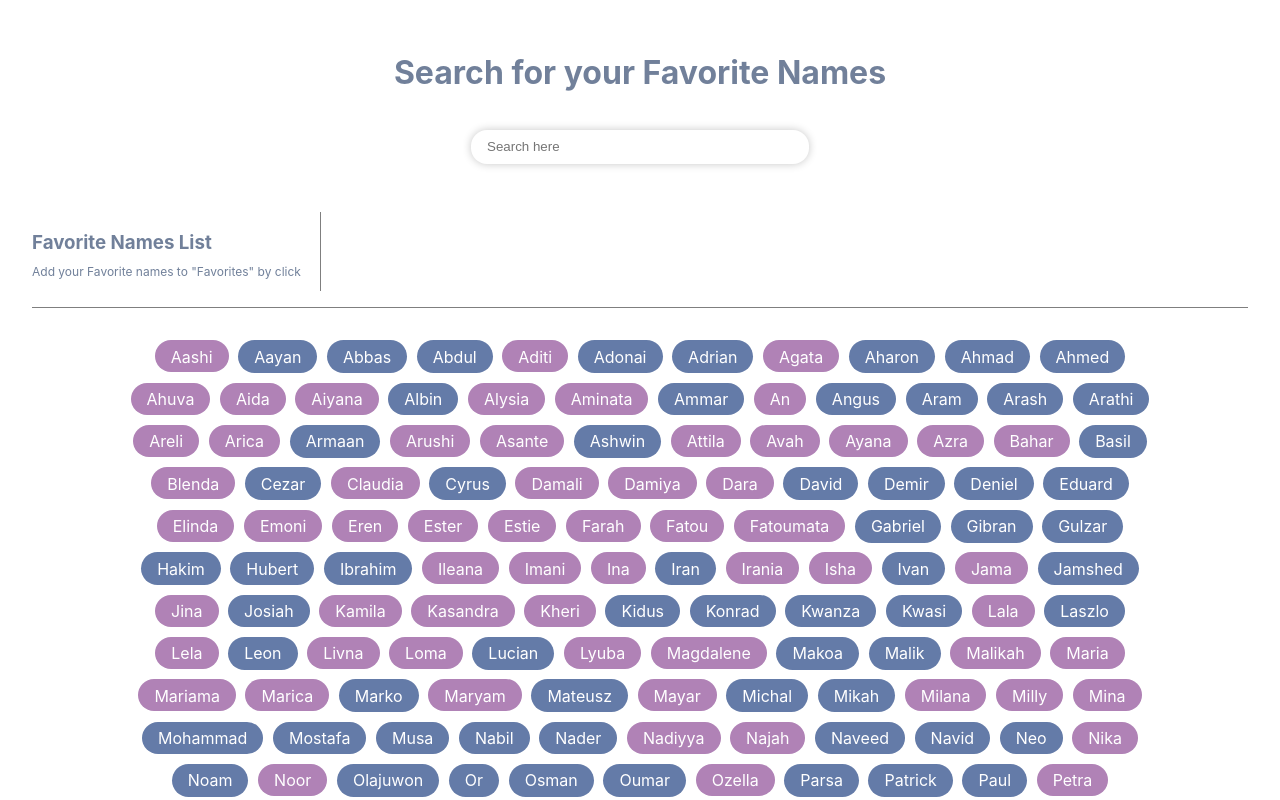
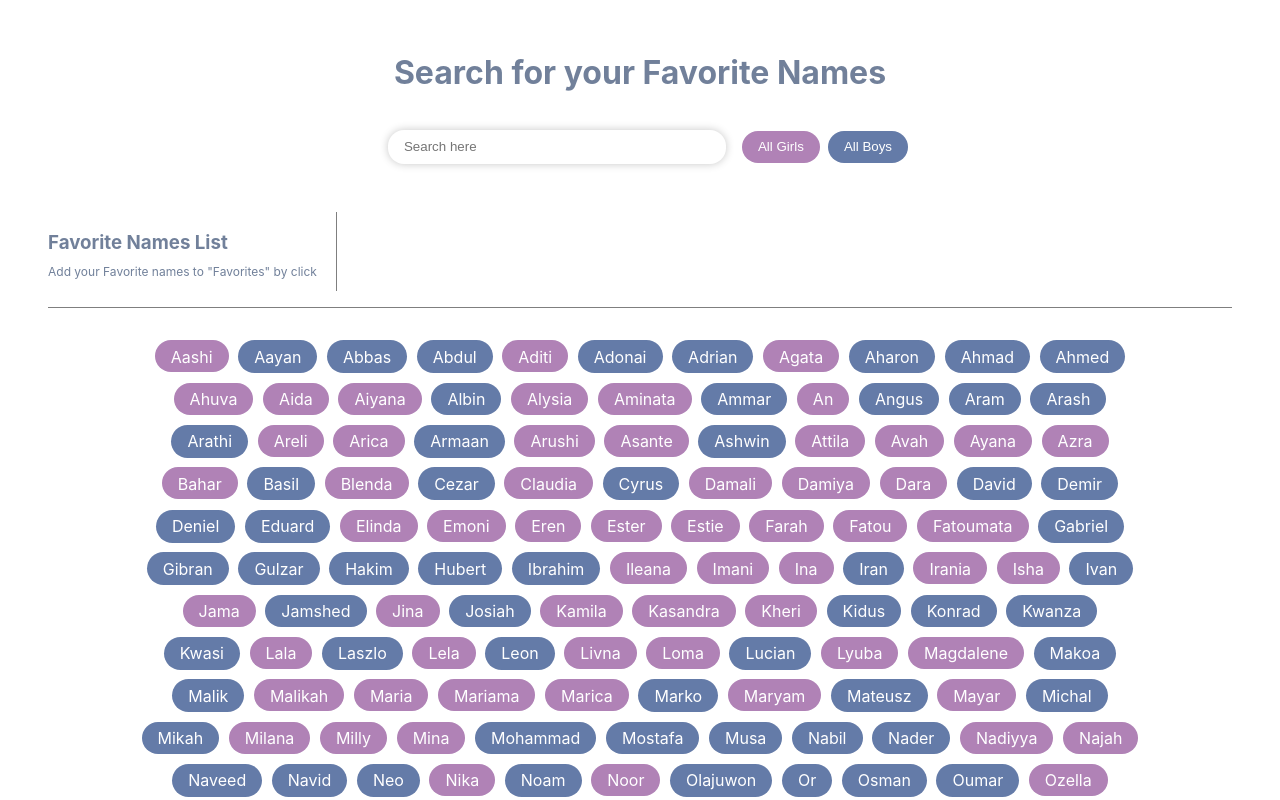
Before and after one commit to OlhaDanylevska/baby-names-react, a React (Create React App) app: page / in a window 1280 px wide. Shown: the top 800 px of the page. Built offline with nearby package versions, Linux system fonts and the light colour scheme.

Commit message:
added girls and boys button

```diff
--- a/src/App.css
+++ b/src/App.css
@@ -98,6 +98,25 @@
 
 }
 
+.g-girls {
+  background-color: #b082b6;
+  border: none;
+  border-radius: 2rem;
+  padding: 0.4rem 1rem 0.4rem 1rem;
+  color: white;
+  height: 2rem;
+}
+
+.g-boys {
+  background-color: #647ba8;
+  margin-left: 0.5rem;
+  border: none;
+  border-radius: 2rem;
+  padding: 0.4rem 1rem 0.4rem 1rem;
+  color: white;
+  height: 2rem;
+}
+
 .container-for-names {
   display: flex;
   flex-direction: row;
--- a/src/App.js
+++ b/src/App.js
@@ -1,7 +1,6 @@
 import React, { useState } from 'react';
 import './App.css';
 import SearchBar from './SearchBar';
-import DisplayNames from "./display-the-names";
 import babyNamesData from "./babyNamesData.json"
 
 
@@ -18,7 +17,6 @@ function App() {
     <div className="App">
       <SearchBar mainList={mainList} setMainList={setMainList}
         searchInput={searchInput} setSearchInput={setSearchInput} initialData={initialData} />
-      <DisplayNames allNames={mainList} setMainList={setMainList} />
     </div>
   );
 }
--- a/src/SearchBar.js
+++ b/src/SearchBar.js
@@ -1,10 +1,11 @@
-
+import { useState } from "react";
+import DisplayNames from "./display-the-names";
 
 const SearchBar = ({ mainList, setMainList, searchInput, setSearchInput, initialData }) => {
+    const [active, setActive] = useState("gen")
 
     function handleChange(e) {
         let inputValue = e.target.value;
-
         if (!inputValue) {
             setMainList(initialData)
             console.log(inputValue)
@@ -18,7 +19,20 @@ const SearchBar = ({ mainList, setMainList, searchInput, setSearchInput, initial
             setSearchInput(inputValue)
         }
     }
-    console.log(mainList)
+    const handleAllGenders = (gender) => {
+        console.log("hello")
+        if (active === "gen") {
+            const sortedNames = mainList.filter(name => {
+                return name.sex === gender
+            })
+            setMainList(sortedNames)
+            setActive("all")
+        }
+        else if (active === "all") {
+            setMainList(initialData)
+            setActive("gen")
+        }
+    }
     return (
         <div className="search-area">
             <h1>Search for your Favorite Names</h1>
@@ -28,7 +42,9 @@ const SearchBar = ({ mainList, setMainList, searchInput, setSearchInput, initial
                 placeholder="Search here"
                 onChange={handleChange}
                 value={searchInput} />
-
+            <button onClick={() => (handleAllGenders("f"))} className="g-girls">All Girls</button>
+            <button onClick={() => (handleAllGenders("m"))} className="g-boys">All Boys</button>
+            <DisplayNames mainList={mainList} setMainList={setMainList} />
         </div>
     )
 }
--- a/src/display-the-names.js
+++ b/src/display-the-names.js
@@ -1,14 +1,14 @@
 import { useState } from "react";
 
 
-const DisplayNames = ({ allNames, setMainList }) => {
+const DisplayNames = ({ mainList, setMainList }) => {
     const [favoriteName, setFavoriteName] = useState([])
 
 
     const handleChanges = (name) => {
         setFavoriteName(favoriteName.concat(name))
         console.log(favoriteName)
-        setMainList(allNames.filter((babyName) => babyName.name !== name.name))
+        setMainList(mainList.filter((babyName) => babyName.name !== name.name))
     }
 
     const handleDelete = (name) => {
@@ -17,14 +17,14 @@ const DisplayNames = ({ allNames, setMainList }) => {
             return names.sort((a, b) => a[key].localeCompare(b[key]));
         };
 
-        const allNamesAfterFavorite = sortedNamesAfterFavorite([...allNames, name], "name");
+        const allNamesAfterFavorite = sortedNamesAfterFavorite([...mainList, name], "name");
         setMainList(allNamesAfterFavorite)
 
     }
 
     console.log({ favoriteName })
 
-    console.log("props", allNames)
+    console.log("props", mainList)
     return (
         <div className="all-names">
             <div className="favorites" >
@@ -39,7 +39,7 @@ const DisplayNames = ({ allNames, setMainList }) => {
                 </div>
             </div>
             <div className='container-for-names'>
-                {allNames.map((eachName) => {
+                {mainList.map((eachName) => {
                     return (<span key={eachName.id} className={eachName.sex}
                         onClick={() => { handleChanges(eachName) }}>{eachName.name}</span>);
                 })}
```
